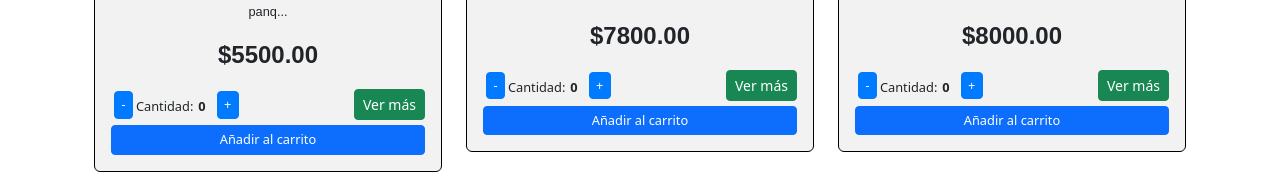
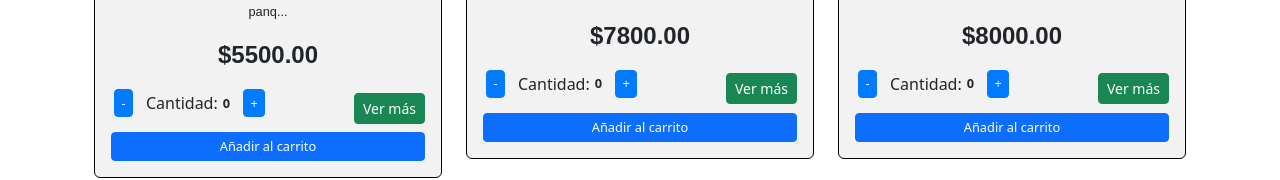
Before and after one commit to Itsmynool/ProyectoWeb, a React (Create React App) app in the folder ArepasApp/: page / in a window 1280 px wide. Shown: the part 426-606 px from the top of the page. Built offline with nearby package versions, Linux system fonts and the light colour scheme; data requests are answered from the project's data file.

Commit message:
boton ver mas implementado

```diff
--- a/ArepasApp/src/Views/Home.css
+++ b/ArepasApp/src/Views/Home.css
@@ -1,11 +1,11 @@
 .quantity-container {
-    display: flex;
-    align-items: center;
+    margin-bottom: 10px;
   }
 
   .quantity-label {
-    font-size: 0.8rem;
-    margin-right: 5px;
+    display: flex;
+    align-items: center;
+     margin: 0 10px;
   }
 
   .quantity-value {
@@ -21,10 +21,21 @@
     padding: 0.2rem 0.4rem;
     margin: 0 3px;
   }
+  .quantity-text {
+    margin-right: 5px;
+  }
+  .add-to-cart-button {
+    margin-top: 10px;
+    width: 100%;
+  }
+
 
   .quantity-container .quantity-button:hover {
     background-color: #0069d9;
     border-color: #0062cc;
+  }
+  .modal-body {
+    text-align: center;
   }
 
   .add-to-cart-button {
--- a/ArepasApp/src/Views/Home.js
+++ b/ArepasApp/src/Views/Home.js
@@ -1,5 +1,5 @@
 import React, { useState, useEffect } from 'react';
-import { Container, Row, Col, Card, Button, Pagination } from 'react-bootstrap';
+import { Container, Row, Col, Card, Button, Pagination, Modal } from 'react-bootstrap';
 import './Home.css';
 
 export const Home = () => {
@@ -7,6 +7,8 @@ export const Home = () => {
   const [currentPage, setCurrentPage] = useState(1);
   const [productsPerPage] = useState(3);
   const [selectedQuantities, setSelectedQuantities] = useState({});
+  const [showModal, setShowModal] = useState(false);
+  const [selectedProduct, setSelectedProduct] = useState(null);
   const indexOfLastProduct = currentPage * productsPerPage;
   const indexOfFirstProduct = indexOfLastProduct - productsPerPage;
   const currentProducts = products.slice(indexOfFirstProduct, indexOfLastProduct);
@@ -33,7 +35,14 @@ export const Home = () => {
   };
 
   const handleViewMore = (productId) => {
-    console.log(`View more details for product ${productId}`);
+    const product = products.find((p) => p.id === productId);
+    setSelectedProduct(product);
+    setShowModal(true);
+  };
+
+  const handleModalClose = () => {
+    setShowModal(false);
+    setSelectedProduct(null);
   };
 
   const paginate = (pageNumber) => {
@@ -73,8 +82,8 @@ export const Home = () => {
                     <Button variant="outline-primary" size="sm" className="quantity-button" onClick={() => handleQuantityChange(product.id, (selectedQuantities[product.id] || 0) - 1)}>
                       -
                     </Button>
-                    <div className="me-2">
-                      <span className="quantity-label">Cantidad:</span>
+                    <div className="quantity-label">
+                      <span className="quantity-text">Cantidad:</span>
                       <span className="quantity-value">{selectedQuantities[product.id] || 0}</span>
                     </div>
                     <Button variant="outline-primary" size="sm" className="quantity-button" onClick={() => handleQuantityChange(product.id, (selectedQuantities[product.id] || 0) + 1)}>
@@ -108,6 +117,34 @@ export const Home = () => {
             </Pagination.Item>
           ))}
       </Pagination>
+
+      <Modal show={showModal} onHide={handleModalClose}>
+        {selectedProduct && (
+          <>
+            <Modal.Header closeButton>
+              <Modal.Title>{selectedProduct.name}</Modal.Title>
+            </Modal.Header>
+            <Modal.Body>
+              <div className="d-flex justify-content-center mb-3">
+                {renderProductImage(selectedProduct.image)}
+              </div>
+              <div>{selectedProduct.info}</div>
+              <div>{renderProductPrice(selectedProduct.price)}</div>
+              {/* Add additional information about the product here */}
+              <div className="d-flex justify-content-end mt-3">
+                <Button variant="primary" size="sm" className="add-to-cart-button" onClick={() => handleAddToCart(selectedProduct.id)}>
+                  Añadir al carrito
+                </Button>
+              </div>
+            </Modal.Body>
+            <Modal.Footer>
+              <Button variant="secondary" onClick={handleModalClose}>
+                Cerrar
+              </Button>
+            </Modal.Footer>
+          </>
+        )}
+      </Modal>
     </Container>
   );
 };
```
